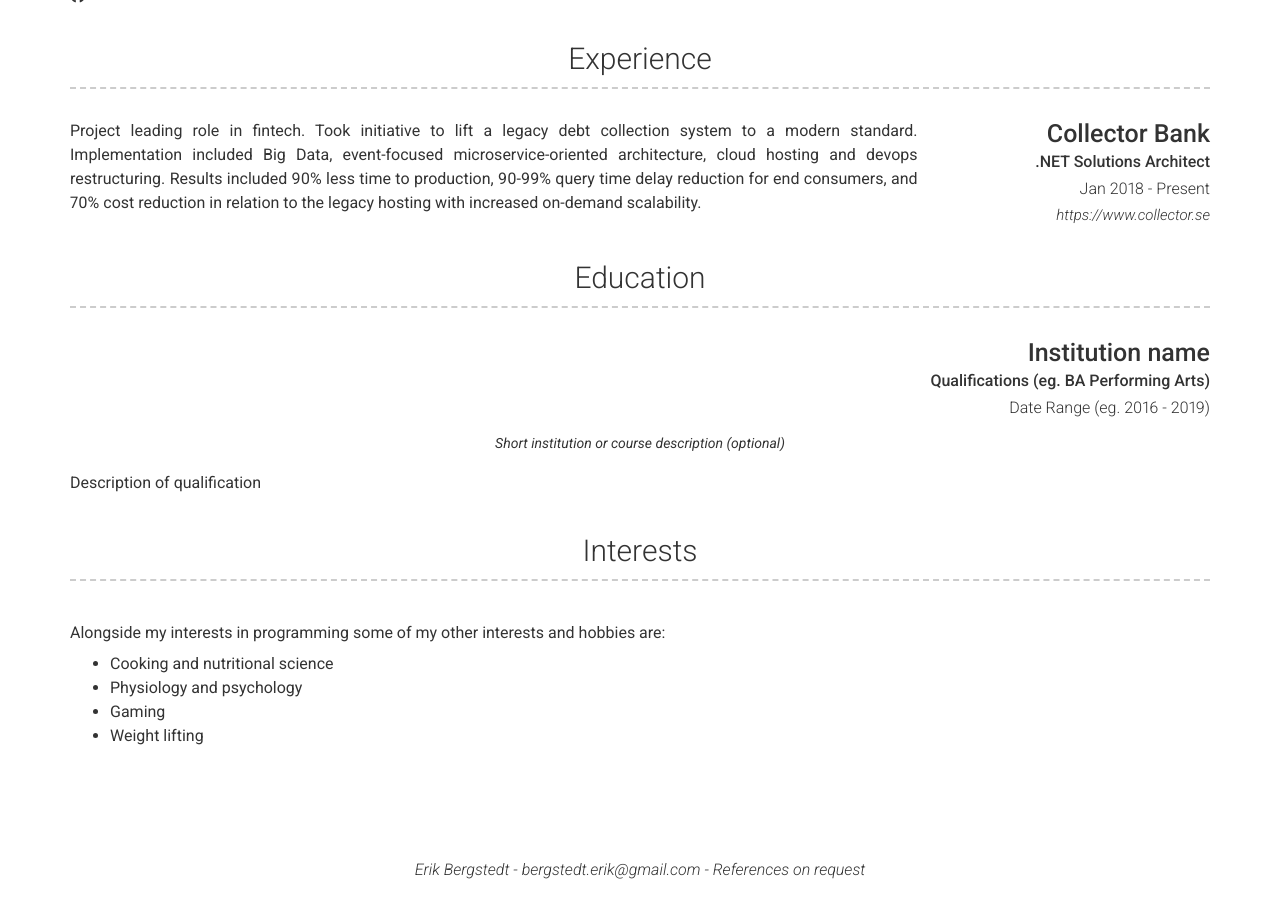
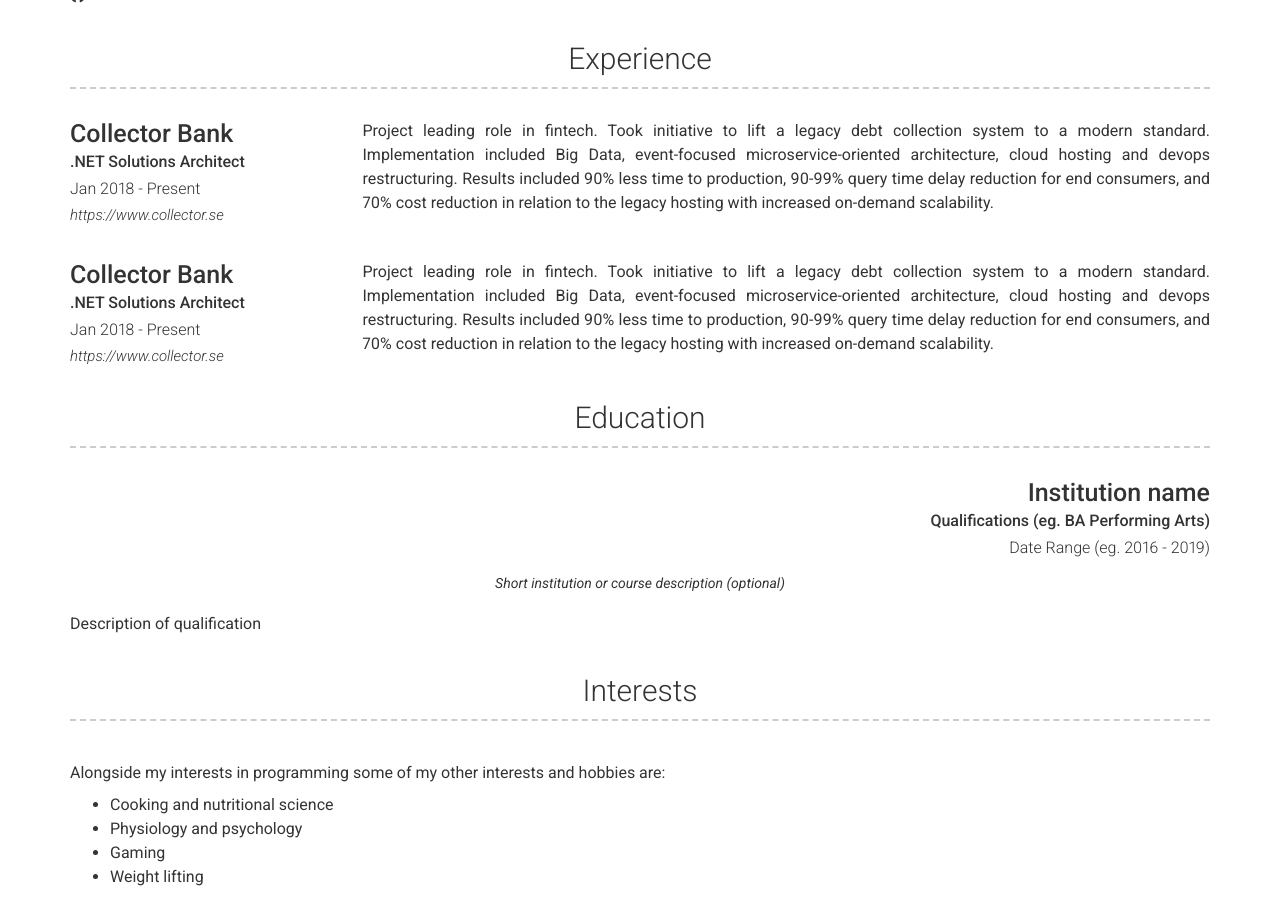
Before and after one commit to ebergstedt/resume, a Jekyll site: the page built from index.md, in a window 1280 px wide and 900 px high, scrolled down 951 px. Built offline with Jekyll 4.4.1, drawn with Linux system fonts in a browser that asks for light colours; nearby versions of some CDN libraries.

Commit message:
no message

```diff
--- a/_config.yml
+++ b/_config.yml
@@ -102,7 +102,16 @@
   - title: Experience
     layout: list
     content:
-      - layout: right
+      - layout: left
+        title: Collector Bank
+        sub_title: .NET Solutions Architect
+        caption: Jan 2018 - Present
+        link: https://www.collector.se
+        #quote: >
+          #Short description of the company (optional)
+        description: | # this will include new lines to allow paragraphs
+          Project leading role in fintech. Took initiative to lift a legacy debt collection system to a modern standard. Implementation included Big Data, event-focused microservice-oriented architecture, cloud hosting and devops restructuring. Results included 90% less time to production, 90-99% query time delay reduction for end consumers, and 70% cost reduction in relation to the legacy hosting with increased on-demand scalability.
+      - layout: left
         title: Collector Bank
         sub_title: .NET Solutions Architect
         caption: Jan 2018 - Present
```
